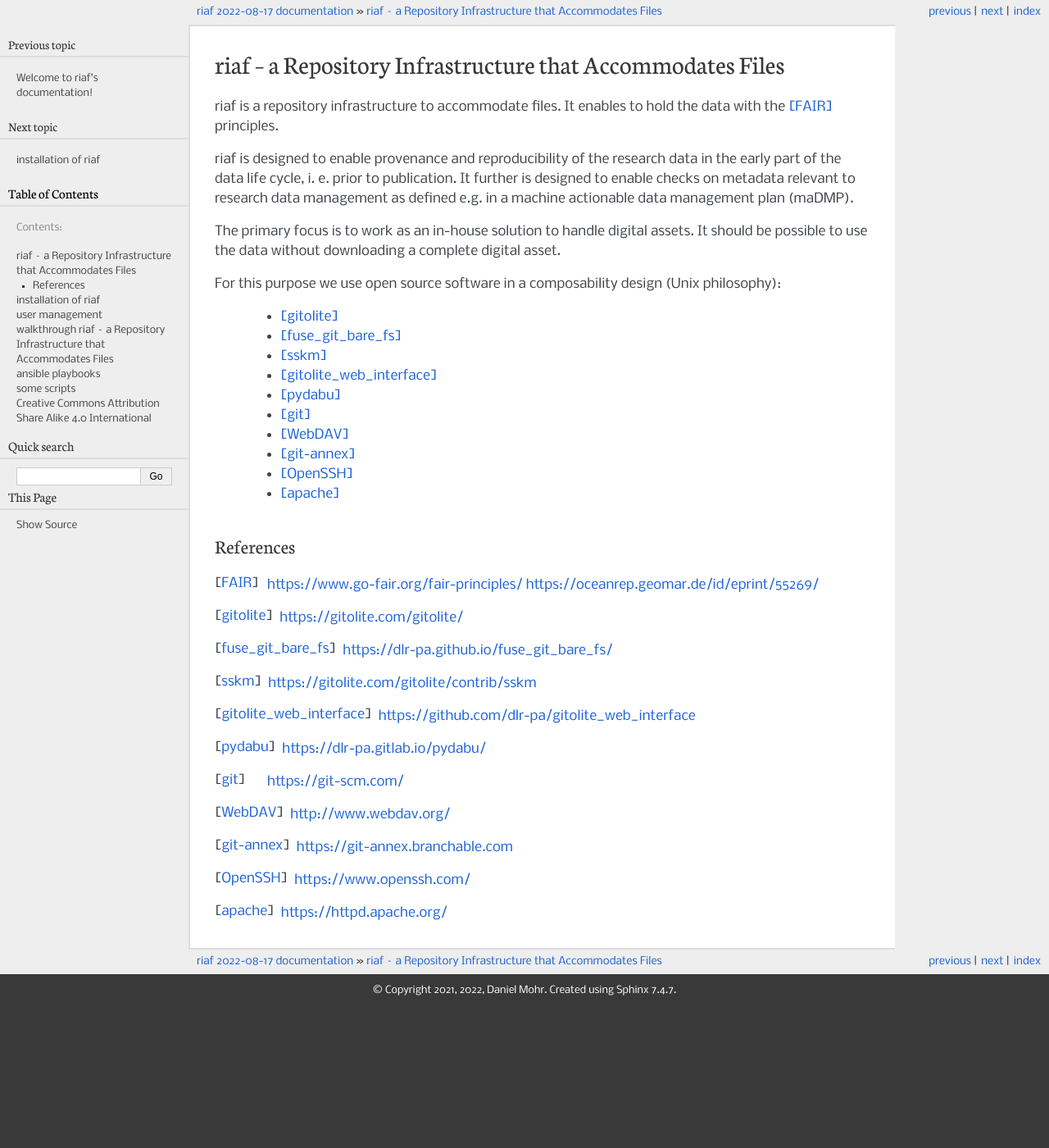
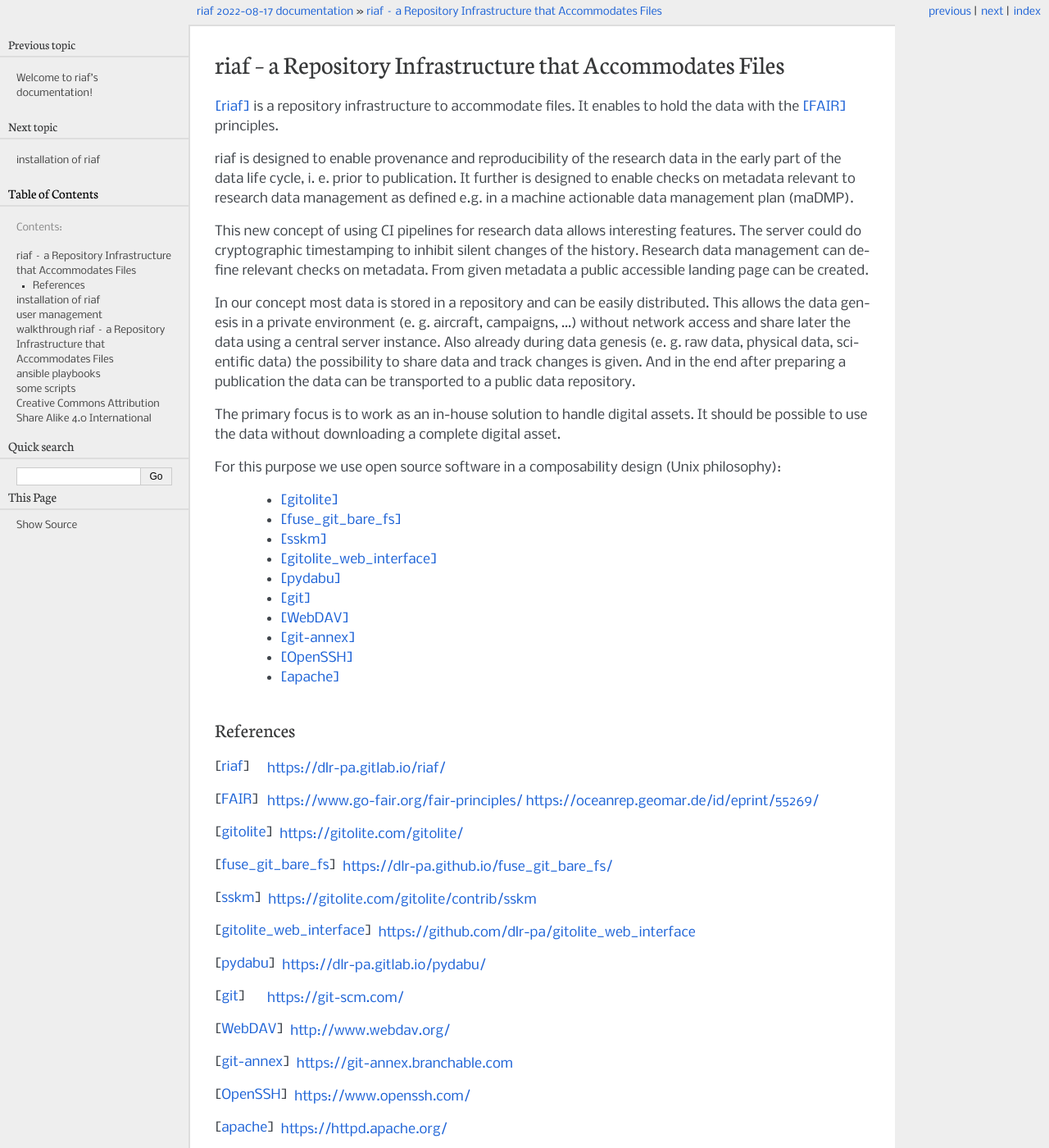
Before and after one commit to dlr-pa/riaf, a Sphinx documentation site: the page built from source/preamble.rst, in a window 1280 px wide and 1400 px high. Shown: the whole window at 82% size. Built offline with Sphinx 7.4.7, drawn with Linux system fonts in a browser that asks for light colours.

Commit message:
updated source/preamble.rst

```diff
--- a/source/preamble.rst
+++ b/source/preamble.rst
@@ -1,7 +1,7 @@
 riaf -- a Repository Infrastructure that Accommodates Files
 -----------------------------------------------------------
 
-riaf is a repository infrastructure to accommodate files.
+[riaf]_ is a repository infrastructure to accommodate files.
 It enables to hold the data with the [FAIR]_ principles.
 
 riaf is designed to enable provenance and reproducibility of the research data
@@ -9,6 +9,22 @@ in the early part of the data life cycle, i. e. prior to publication.
 It further is designed to enable checks on metadata relevant to research data
 management as defined e.g. in a
 machine actionable data management plan (maDMP).
+
+This new concept of using CI pipelines for research data allows interesting
+features.
+The server could do cryptographic timestamping to inhibit silent changes of
+the history.
+Research data management can define relevant checks on metadata.
+From given metadata a public accessible landing page can be created.
+
+In our concept most data is stored in a repository and can be easily
+distributed. This allows the data genesis in a private environment
+(e. g. aircraft, campaigns, ...) without network access and
+share later the data using a central server instance.
+Also already during data genesis (e. g. raw data, physical data,
+scientific data) the possibility to share data and track changes is given.
+And in the end after preparing a publication the data can be transported
+to a public data repository.
 
 The primary focus is to work as an in-house solution to handle digital assets.
 It should be possible to use the data without downloading a complete digital
@@ -34,6 +50,7 @@ For this purpose we use open source software in a composability design
   References
   __________
 
+.. [riaf] https://dlr-pa.gitlab.io/riaf/
 .. [FAIR] https://www.go-fair.org/fair-principles/ https://oceanrep.geomar.de/id/eprint/55269/
 .. [gitolite] https://gitolite.com/gitolite/
 .. [fuse_git_bare_fs] https://dlr-pa.github.io/fuse_git_bare_fs/
```
Also changed, not shown: 1 other file.
